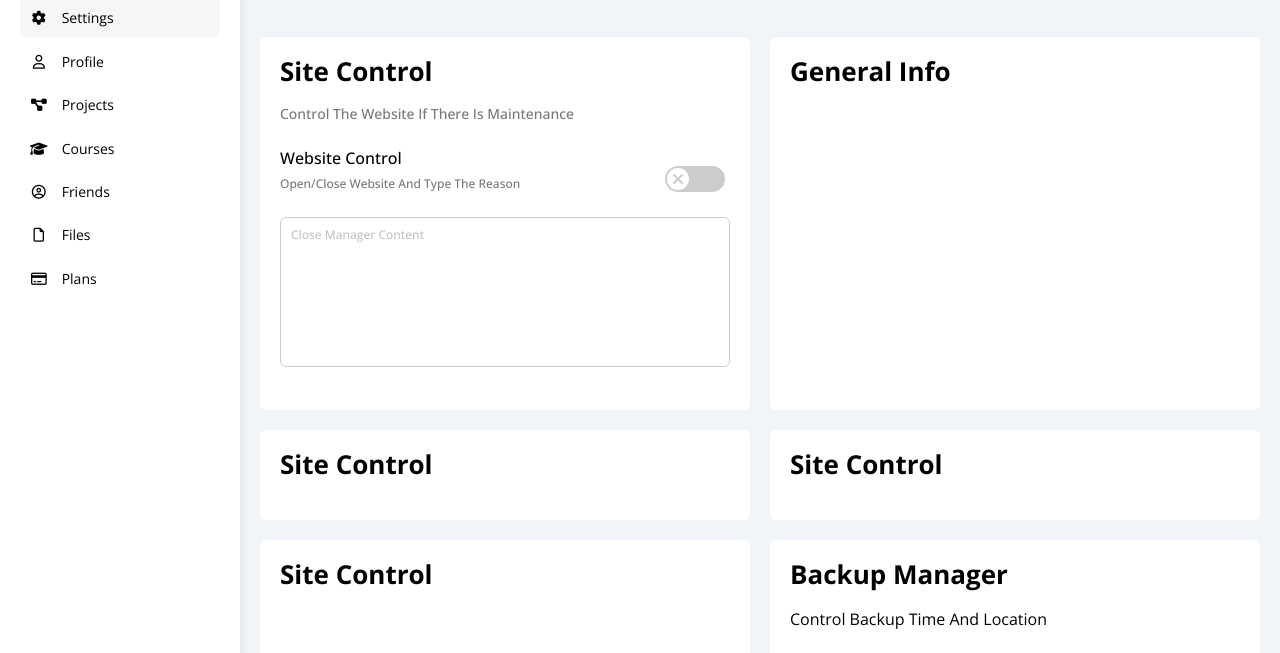
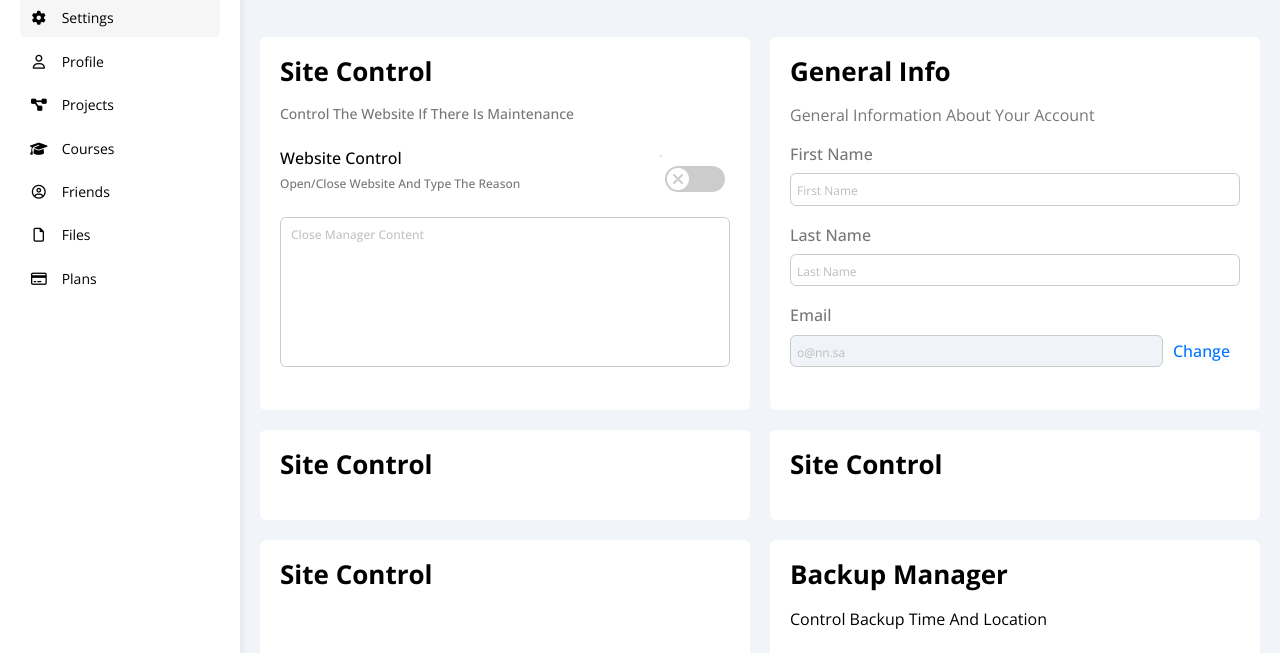
Before and after one commit to AliMushrif/Dashboard, a plain HTML site: page settings.html in a window 1280 px wide. Shown: the part 138-791 px from the top of the page. Drawn offline with nearby package versions, Linux system fonts and the light colour scheme.

Commit message:
General-Info

```diff
--- a/CSS/master.css
+++ b/CSS/master.css
@@ -1031,6 +1031,54 @@ body {
 
 /* End Social Media Stats */
 
+/* Start General Info */
+
+.general-info {
+  display: flex;
+  flex-direction: column;
+}
+.general-info > input {
+  margin-bottom: 20px;
+}
+.general-info .ch {
+  display: flex;
+  align-items: center;
+}
+.general-info .ch input {
+  flex: 1;
+  cursor: no-drop;
+}
+.general-info input::placeholder {
+  color: #bbb;
+  font-size: 12px;
+}
+.general-info .ch input:disabled {
+  background-color: #f0f4f8;
+}
+.general-info .ch .change {
+  margin: 0 10px;
+  color: var(--blue-color);
+  font-weight: 500;
+}
+.general-info p {
+  color: var(--text-color);
+  margin-bottom: 20px;
+}
+.general-info label {
+  color: var(--text-color);
+  margin-bottom: 10px;
+  font-weight: 500;
+}
+input {
+  color: var(--text-color);
+  margin-bottom: 20px;
+  padding: 6px;
+  border-radius: var(--border-raduis);
+  border: 1px solid #ccc;
+}
+
+/* End General Info */
+
 /* Start Table Project */
 
 .table-container {
--- a/settings.html
+++ b/settings.html
@@ -120,6 +120,16 @@
           <!-- Start General Info -->
           <div class="box general-info">
             <h2>General Info</h2>
+            <p>General Information About Your Account</p>
+            <label>First Name</label>
+            <input type="text" placeholder="First Name" />
+            <label>Last Name</label>
+            <input type="text" placeholder="Last Name" />
+            <label>Email</label>
+            <div class="ch">
+              <input type="email" placeholder="o@nn.sa" disabled />
+              <a href="#" class="change">Change</a>
+            </div>
           </div>
           <!-- End General Info -->
           <div class="box">
```
